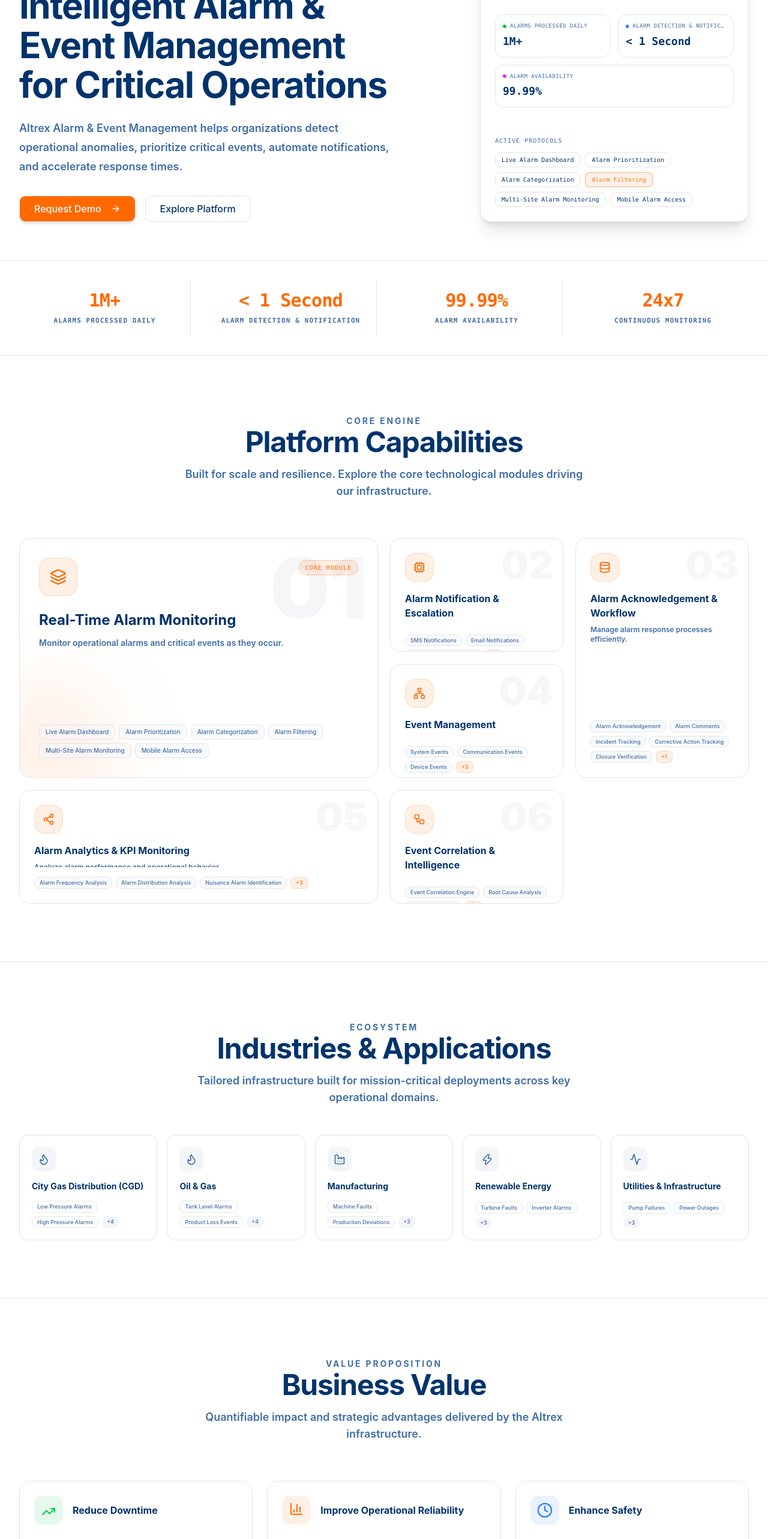
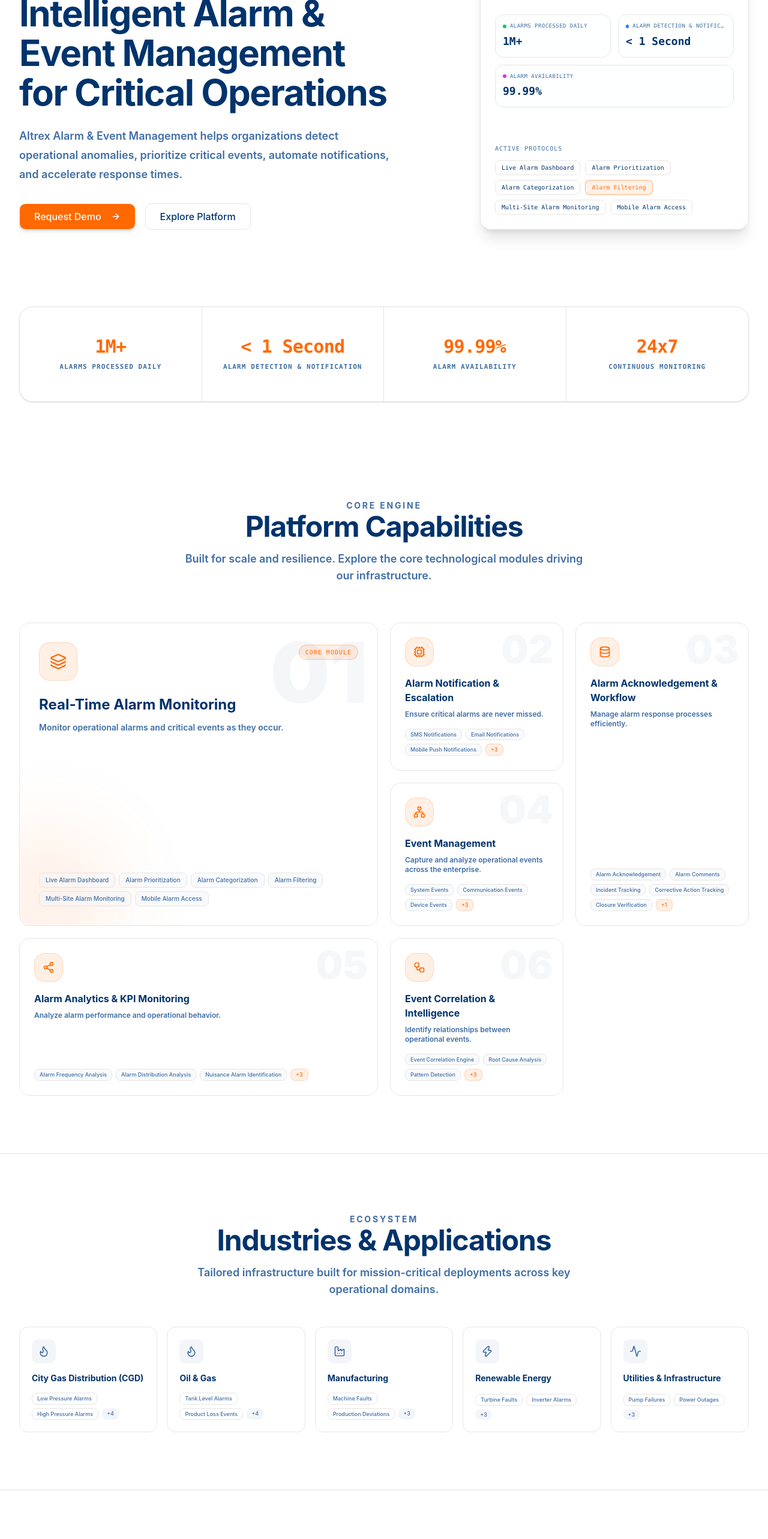
Before and after one commit to niravpatel161290/altrextech, a React (Vite) app: page /solutions/alarm-management in a window 1280 px wide. Shown: the part 234-2800 px from the top of the page at 60% size. Built offline with nearby package versions, Linux system fonts and the light colour scheme; a web font is replaced by a local one.

Commit message:
refactor: improve layout and spacing in Badge and SectionBadge components for better visual consistency

```diff
--- a/src/components/ui/badge.tsx
+++ b/src/components/ui/badge.tsx
@@ -5,7 +5,7 @@
 import { cn } from "@/lib/utils"
 
 const badgeVariants = cva(
-  "group/badge inline-flex h-5 w-fit shrink-0 items-center justify-center gap-1 overflow-hidden rounded-4xl border border-transparent px-2 py-0.5 text-xs font-medium whitespace-nowrap transition-all focus-visible:border-ring focus-visible:ring-[3px] focus-visible:ring-ring/50 has-data-[icon=inline-end]:pr-1.5 has-data-[icon=inline-start]:pl-1.5 aria-invalid:border-destructive aria-invalid:ring-destructive/20 dark:aria-invalid:ring-destructive/40 [&>svg]:pointer-events-none [&>svg]:size-3!",
+  "group/badge inline-flex min-h-5 w-fit shrink-0 items-center justify-center gap-1 rounded-4xl border border-transparent px-2 py-0.5 text-xs font-medium transition-all focus-visible:border-ring focus-visible:ring-[3px] focus-visible:ring-ring/50 has-data-[icon=inline-end]:pr-1.5 has-data-[icon=inline-start]:pl-1.5 aria-invalid:border-destructive aria-invalid:ring-destructive/20 dark:aria-invalid:ring-destructive/40 [&>svg]:pointer-events-none [&>svg]:size-3!",
   {
     variants: {
       variant: {
--- a/src/pages/About.tsx
+++ b/src/pages/About.tsx
@@ -962,7 +962,6 @@
       <HowWeWork />
       <MissionSection />
       <StatsSection />
-      {/* <TimelineSection /> */}
       <TeamSection />
       <ValuesSection />
       <CTASection
--- a/src/pages/SolutionPage.tsx
+++ b/src/pages/SolutionPage.tsx
@@ -1,11 +1,27 @@
 import { useParams, Link } from "react-router-dom";
 import { motion, type Variants } from "framer-motion";
-import { useState} from "react";
+import { useState } from "react";
 import {
-  ArrowRight, Activity, Zap, Database, LayoutDashboard,
-  Settings, Network, Factory, Flame, Droplet, Truck,
-  BarChart3, Cpu, Layers, Share2, TrendingUp, CheckCircle2,
-  Clock, ShieldCheck, Workflow
+  ArrowRight,
+  Activity,
+  Zap,
+  Database,
+  LayoutDashboard,
+  Settings,
+  Network,
+  Factory,
+  Flame,
+  Droplet,
+  Truck,
+  BarChart3,
+  Cpu,
+  Layers,
+  Share2,
+  TrendingUp,
+  CheckCircle2,
+  Clock,
+  ShieldCheck,
+  Workflow,
 } from "lucide-react";
 
 import { SectionBadge } from "@/components/ui/section-badge";
@@ -67,11 +83,24 @@
   const nameLower = name.toLowerCase();
   if (nameLower.includes("gas") || nameLower.includes("oil")) return Flame;
   if (nameLower.includes("water")) return Droplet;
-  if (nameLower.includes("manufactur") || nameLower.includes("factory")) return Factory;
-  if (nameLower.includes("renewab") || nameLower.includes("solar") || nameLower.includes("energy")) return Zap;
-  if (nameLower.includes("utilit") || nameLower.includes("power")) return Activity;
-  if (nameLower.includes("fleet") || nameLower.includes("mobil") || nameLower.includes("vehicle")) return Truck;
-  if (nameLower.includes("building") || nameLower.includes("commercial")) return LayoutDashboard;
+  if (nameLower.includes("manufactur") || nameLower.includes("factory"))
+    return Factory;
+  if (
+    nameLower.includes("renewab") ||
+    nameLower.includes("solar") ||
+    nameLower.includes("energy")
+  )
+    return Zap;
+  if (nameLower.includes("utilit") || nameLower.includes("power"))
+    return Activity;
+  if (
+    nameLower.includes("fleet") ||
+    nameLower.includes("mobil") ||
+    nameLower.includes("vehicle")
+  )
+    return Truck;
+  if (nameLower.includes("building") || nameLower.includes("commercial"))
+    return LayoutDashboard;
   if (nameLower.includes("iot")) return Network;
   return Settings;
 };
@@ -79,13 +108,48 @@
 const getBenefitVisual = (title: string, description: string) => {
   const text = (title + " " + description).toLowerCase();
 
-  if (text.match(/reduce|minimize|lower|save|cost/)) return { icon: TrendingUp, color: "text-green-500", bg: "bg-green-500/10", animate: "reduce" };
-  if (text.match(/accelerate|speed|fast|quick|time/)) return { icon: Clock, color: "text-blue-500", bg: "bg-blue-500/10", animate: "pulse" };
-  if (text.match(/increase|maximize|improve|efficiency|growth/)) return { icon: BarChart3, color: "text-orange-500", bg: "bg-orange-500/10", animate: "grow" };
-  if (text.match(/security|reliable|safe|secure|protect/)) return { icon: ShieldCheck, color: "text-indigo-500", bg: "bg-indigo-500/10", animate: "shield" };
-  if (text.match(/digital|transform|modern|future/)) return { icon: Zap, color: "text-fuchsia-500", bg: "bg-fuchsia-500/10", animate: "spark" };
+  if (text.match(/reduce|minimize|lower|save|cost/))
+    return {
+      icon: TrendingUp,
+      color: "text-green-500",
+      bg: "bg-green-500/10",
+      animate: "reduce",
+    };
+  if (text.match(/accelerate|speed|fast|quick|time/))
+    return {
+      icon: Clock,
+      color: "text-blue-500",
+      bg: "bg-blue-500/10",
+      animate: "pulse",
+    };
+  if (text.match(/increase|maximize|improve|efficiency|growth/))
+    return {
+      icon: BarChart3,
+      color: "text-orange-500",
+      bg: "bg-orange-500/10",
+      animate: "grow",
+    };
+  if (text.match(/security|reliable|safe|secure|protect/))
+    return {
+      icon: ShieldCheck,
+      color: "text-indigo-500",
+      bg: "bg-indigo-500/10",
+      animate: "shield",
+    };
+  if (text.match(/digital|transform|modern|future/))
+    return {
+      icon: Zap,
+      color: "text-fuchsia-500",
+      bg: "bg-fuchsia-500/10",
+      animate: "spark",
+    };
 
-  return { icon: CheckCircle2, color: "text-orange-500", bg: "bg-orange-500/10", animate: "fade" };
+  return {
+    icon: CheckCircle2,
+    color: "text-orange-500",
+    bg: "bg-orange-500/10",
+    animate: "fade",
+  };
 };
 
 // ─── Platform Capabilities — Bento Grid ───────────────────────────────────────
@@ -111,7 +175,11 @@
   "lg:col-span-1 lg:row-span-1", // 5 — square
 ];
 
-function PlatformCapabilities({ capabilities }: { capabilities: Capability[] }) {
+function PlatformCapabilities({
+  capabilities,
+}: {
+  capabilities: Capability[];
+}) {
   const [hoveredIdx, setHoveredIdx] = useState<number | null>(null);
 
   return (
@@ -127,12 +195,13 @@
             <SectionLabel>Core Engine</SectionLabel>
             <SectionHeading>Platform Capabilities</SectionHeading>
             <p className="text-muted-foreground font-semibold max-w-2xl mx-auto mt-4 text-lg">
-              Built for scale and resilience. Explore the core technological modules driving our infrastructure.
+              Built for scale and resilience. Explore the core technological
+              modules driving our infrastructure.
             </p>
           </motion.div>
 
           <div
-            className="grid grid-cols-1 sm:grid-cols-2 lg:grid-cols-4 gap-5 lg:auto-rows-[190px]"
+            className="grid grid-cols-1 sm:grid-cols-2 lg:grid-cols-4 gap-5 lg:auto-rows-[minmax(190px,auto)]"
             style={{ gridAutoFlow: "dense" }}
           >
             {capabilities.map((cap, idx) => {
@@ -141,7 +210,11 @@
               const isHero = idx === 0;
               const span = spanPattern[idx % spanPattern.length];
               const ordinal = String(idx + 1).padStart(2, "0");
-              const bulletLimit = isHero ? cap.items.length : span.includes("row-span-2") ? 5 : 3;
+              const bulletLimit = isHero
+                ? cap.items.length
+                : span.includes("row-span-2")
+                  ? 5
+                  : 3;
 
               return (
                 <motion.div
@@ -206,7 +279,9 @@
 
                     <p
                       className={`text-muted-foreground ${
-                        isHero ? "text-sm font-semibold max-w-md mb-6" : "text-xs font-semibold mb-4 line-clamp-2"
+                        isHero
+                          ? "text-sm font-semibold max-w-md mb-6"
+                          : "text-xs font-semibold mb-4 line-clamp-2"
                       }`}
                     >
                       {cap.description}
@@ -218,7 +293,12 @@
                       whileInView="visible"
                       viewport={{ once: true }}
                       variants={{
-                        visible: { transition: { staggerChildren: 0.08, delayChildren: 0.15 } },
+                        visible: {
+                          transition: {
+                            staggerChildren: 0.08,
+                            delayChildren: 0.15,
+                          },
+                        },
                       }}
                       className="flex flex-wrap gap-1.5 mt-auto"
                     >
@@ -227,10 +307,16 @@
                           key={item}
                           variants={{
                             hidden: { opacity: 0, scale: 0.85 },
-                            visible: { opacity: 1, scale: 1, transition: { type: "spring" } },
+                            visible: {
+                              opacity: 1,
+                              scale: 1,
+                              transition: { type: "spring" },
+                            },
                           }}
                           className={`inline-flex items-center rounded-md bg-muted/50 border border-border text-muted-foreground ${
-                            isHero ? "px-2.5 py-1 text-[10px] font-medium" : "px-2 py-0.5 text-[9px] font-medium"
+                            isHero
+                              ? "px-2.5 py-1 text-[10px] font-medium"
+                              : "px-2 py-0.5 text-[9px] font-medium"
                           }`}
                         >
                           {item}
@@ -319,10 +405,7 @@
               {solution.hero.description}
             </motion.p>
 
-            <motion.div
-              variants={fadeUp}
-              className="mt-8 flex flex-wrap gap-4"
-            >
+            <motion.div variants={fadeUp} className="mt-8 flex flex-wrap gap-4">
               <Link to="/contact">
                 <Button className="bg-orange-500 hover:bg-primary text-white h-11 px-6 rounded-lg font-medium shadow-md">
                   {solution.hero.ctas[0]}
@@ -338,7 +421,10 @@
             </motion.div>
           </div>
 
-          <motion.div variants={fadeUp} className="hidden lg:block w-full h-full">
+          <motion.div
+            variants={fadeUp}
+            className="hidden lg:block w-full h-full"
+          >
             <LiveSystemPanel solution={solution} />
           </motion.div>
         </motion.div>
@@ -347,19 +433,20 @@
       {/* ══════════════════════════════════════════════════════════
           METRICS STRIP
       ══════════════════════════════════════════════════════════ */}
-      <section className="border-y border-border bg-card/60 backdrop-blur-sm">
+      <section className="bg-transparent py-16">
+        <div className="mx-auto max-w-7xl px-6 lg:px-8">
           <motion.div
             initial="hidden"
             whileInView="visible"
             viewport={{ once: true, amount: 0.3 }}
             variants={staggerFast}
-          className="mx-auto max-w-7xl px-6 lg:px-8 py-8 grid grid-cols-2 gap-6 sm:grid-cols-4"
+            className="grid grid-cols-2 divide-x divide-y divide-border overflow-hidden rounded-3xl border border-border bg-card shadow-sm sm:grid-cols-4 sm:divide-y-0"
           >
             {solution.metrics.slice(0, 4).map((metric) => (
               <motion.div
                 key={metric.label}
                 variants={cardVariant}
-              className="flex flex-col items-center justify-center text-center p-4 border-r last:border-r-0 border-border"
+                className="flex flex-col items-center justify-center text-center px-4 py-8 sm:py-12"
               >
                 <div className="text-3xl font-bold text-orange-500 font-mono tracking-tight">
                   <ScrambleCounter
@@ -373,6 +460,7 @@
               </motion.div>
             ))}
           </motion.div>
+        </div>
       </section>
 
       {/* ══════════════════════════════════════════════════════════
@@ -392,11 +480,15 @@
             variants={stagger}
             className="flex flex-col"
           >
-            <motion.div variants={fadeUp} className="mb-12 space-y-3 text-center">
+            <motion.div
+              variants={fadeUp}
+              className="mb-12 space-y-3 text-center"
+            >
               <SectionLabel>Ecosystem</SectionLabel>
               <SectionHeading>Industries & Applications</SectionHeading>
               <p className="text-muted-foreground font-semibold text-lg max-w-2xl mx-auto mt-4">
-                Tailored infrastructure built for mission-critical deployments across key operational domains.
+                Tailored infrastructure built for mission-critical deployments
+                across key operational domains.
               </p>
             </motion.div>
 
@@ -420,7 +512,10 @@
                     </h4>
                     <div className="flex flex-wrap gap-1.5 mt-auto">
                       {industry.items.slice(0, 2).map((item) => (
-                         <span key={item} className="inline-flex rounded-md px-2 py-0.5 text-[9px] font-medium bg-background border border-border text-muted-foreground truncate max-w-full">
+                        <span
+                          key={item}
+                          className="inline-flex rounded-md px-2 py-0.5 text-[9px] font-medium bg-background border border-border text-muted-foreground truncate max-w-full"
+                        >
                           {item}
                         </span>
                       ))}
@@ -450,11 +545,15 @@
             variants={stagger}
             className="flex flex-col"
           >
-            <motion.div variants={fadeUp} className="mb-16 space-y-3 text-center">
+            <motion.div
+              variants={fadeUp}
+              className="mb-16 space-y-3 text-center"
+            >
               <SectionLabel>Value Proposition</SectionLabel>
               <SectionHeading>Business Value</SectionHeading>
               <p className="text-muted-foreground text-lg font-semibold max-w-2xl mx-auto mt-4">
-                Quantifiable impact and strategic advantages delivered by the Altrex infrastructure.
+                Quantifiable impact and strategic advantages delivered by the
+                Altrex infrastructure.
               </p>
             </motion.div>
 
@@ -463,7 +562,10 @@
               className="grid gap-6 sm:grid-cols-2 lg:grid-cols-3"
             >
               {solution.benefits.map((benefit) => {
-                const visual = getBenefitVisual(benefit.title, benefit.description);
+                const visual = getBenefitVisual(
+                  benefit.title,
+                  benefit.description,
+                );
                 const Icon = visual.icon;
 
                 return (
@@ -473,19 +575,33 @@
                     className="group relative rounded-2xl border border-border bg-card p-6 flex flex-col gap-5 hover:border-orange-500/20 transition-all overflow-hidden"
                   >
                     {/* Background Visual Accent */}
-                    <div className={`absolute top-0 right-0 h-24 w-24 -mr-8 -mt-8 rounded-full ${visual.bg} blur-2xl opacity-0 group-hover:opacity-100 transition-opacity pointer-events-none`} />
+                    <div
+                      className={`absolute top-0 right-0 h-24 w-24 -mr-8 -mt-8 rounded-full ${visual.bg} blur-2xl opacity-0 group-hover:opacity-100 transition-opacity pointer-events-none`}
+                    />
 
                     <div className="flex items-center gap-4">
-                      <div className={`flex shrink-0 h-12 w-12 items-center justify-center rounded-xl ${visual.bg} ${visual.color}`}>
+                      <div
+                        className={`flex shrink-0 h-12 w-12 items-center justify-center rounded-xl ${visual.bg} ${visual.color}`}
+                      >
                         <motion.div
                           animate={
-                            visual.animate === "pulse" ? { scale: [1, 1.2, 1] } :
-                            visual.animate === "reduce" ? { y: [0, 4, 0] } :
-                            visual.animate === "grow" ? { y: [0, -4, 0] } :
-                            visual.animate === "shield" ? { opacity: [0.6, 1, 0.6] } :
-                            visual.animate === "spark" ? { rotate: [0, 15, -15, 0] } : {}
+                            visual.animate === "pulse"
+                              ? { scale: [1, 1.2, 1] }
+                              : visual.animate === "reduce"
+                                ? { y: [0, 4, 0] }
+                                : visual.animate === "grow"
+                                  ? { y: [0, -4, 0] }
+                                  : visual.animate === "shield"
+                                    ? { opacity: [0.6, 1, 0.6] }
+                                    : visual.animate === "spark"
+                                      ? { rotate: [0, 15, -15, 0] }
+                                      : {}
                           }
-                          transition={{ duration: 3, repeat: Infinity, ease: "easeInOut" }}
+                          transition={{
+                            duration: 3,
+                            repeat: Infinity,
+                            ease: "easeInOut",
+                          }}
                         >
                           <Icon className="h-6 w-6" />
                         </motion.div>
@@ -501,22 +617,48 @@
 
                     {/* Tiny inline visual based on benefit type */}
                     <div className="pt-4 border-t border-border mt-auto flex items-center justify-between">
-                       <span className="text-[10px] font-mono text-muted-foreground uppercase tracking-widest">Efficiency Module</span>
+                      <span className="text-[10px] font-mono text-muted-foreground uppercase tracking-widest">
+                        Efficiency Module
+                      </span>
                       {visual.animate === "reduce" && (
                         <div className="flex items-end gap-0.5 h-3">
-                            {[10, 8, 6, 4].map((h, j) => <div key={j} className="w-1 bg-green-500/40 rounded-full" style={{ height: `${h}px` }} />)}
+                          {[10, 8, 6, 4].map((h, j) => (
+                            <div
+                              key={j}
+                              className="w-1 bg-green-500/40 rounded-full"
+                              style={{ height: `${h}px` }}
+                            />
+                          ))}
                         </div>
                       )}
                       {visual.animate === "grow" && (
                         <div className="flex items-end gap-0.5 h-3">
-                            {[4, 6, 8, 10].map((h, j) => <div key={j} className="w-1 bg-orange-500/40 rounded-full" style={{ height: `${h}px` }} />)}
+                          {[4, 6, 8, 10].map((h, j) => (
+                            <div
+                              key={j}
+                              className="w-1 bg-orange-500/40 rounded-full"
+                              style={{ height: `${h}px` }}
+                            />
+                          ))}
                         </div>
                       )}
                       {visual.animate === "pulse" && (
                         <div className="flex items-center gap-1">
-                            <motion.div animate={{ opacity: [0, 1, 0] }} transition={{ duration: 1, repeat: Infinity }} className="h-1.5 w-1.5 rounded-full bg-blue-500" />
+                          <motion.div
+                            animate={{ opacity: [0, 1, 0] }}
+                            transition={{ duration: 1, repeat: Infinity }}
+                            className="h-1.5 w-1.5 rounded-full bg-blue-500"
+                          />
                           <div className="h-1 w-8 bg-muted rounded-full overflow-hidden">
-                               <motion.div animate={{ x: ["-100%", "100%"] }} transition={{ duration: 1.5, repeat: Infinity, ease: "linear" }} className="h-full w-1/2 bg-blue-500" />
+                            <motion.div
+                              animate={{ x: ["-100%", "100%"] }}
+                              transition={{
+                                duration: 1.5,
+                                repeat: Infinity,
+                                ease: "linear",
+                              }}
+                              className="h-full w-1/2 bg-blue-500"
+                            />
                           </div>
                         </div>
                       )}
@@ -541,11 +683,15 @@
               viewport={{ once: true, amount: 0.15 }}
               variants={stagger}
             >
-              <motion.div variants={fadeUp} className="mb-12 space-y-3 text-center">
+              <motion.div
+                variants={fadeUp}
+                className="mb-12 space-y-3 text-center"
+              >
                 <SectionLabel>Architecture</SectionLabel>
                 <SectionHeading>Platform Architecture</SectionHeading>
                 <p className="text-lg font-semibold text-muted-foreground max-w-2xl mx-auto mt-4">
-                  End-to-end data flow from field devices to enterprise systems — secured and orchestrated in real time.
+                  End-to-end data flow from field devices to enterprise systems
+                  — secured and orchestrated in real time.
                 </p>
               </motion.div>
             </motion.div>
```
Also changed, not shown: src/components/ui/section-badge.tsx (+5 -5 lines). Lines whose indentation alone changed are shown as unchanged.
